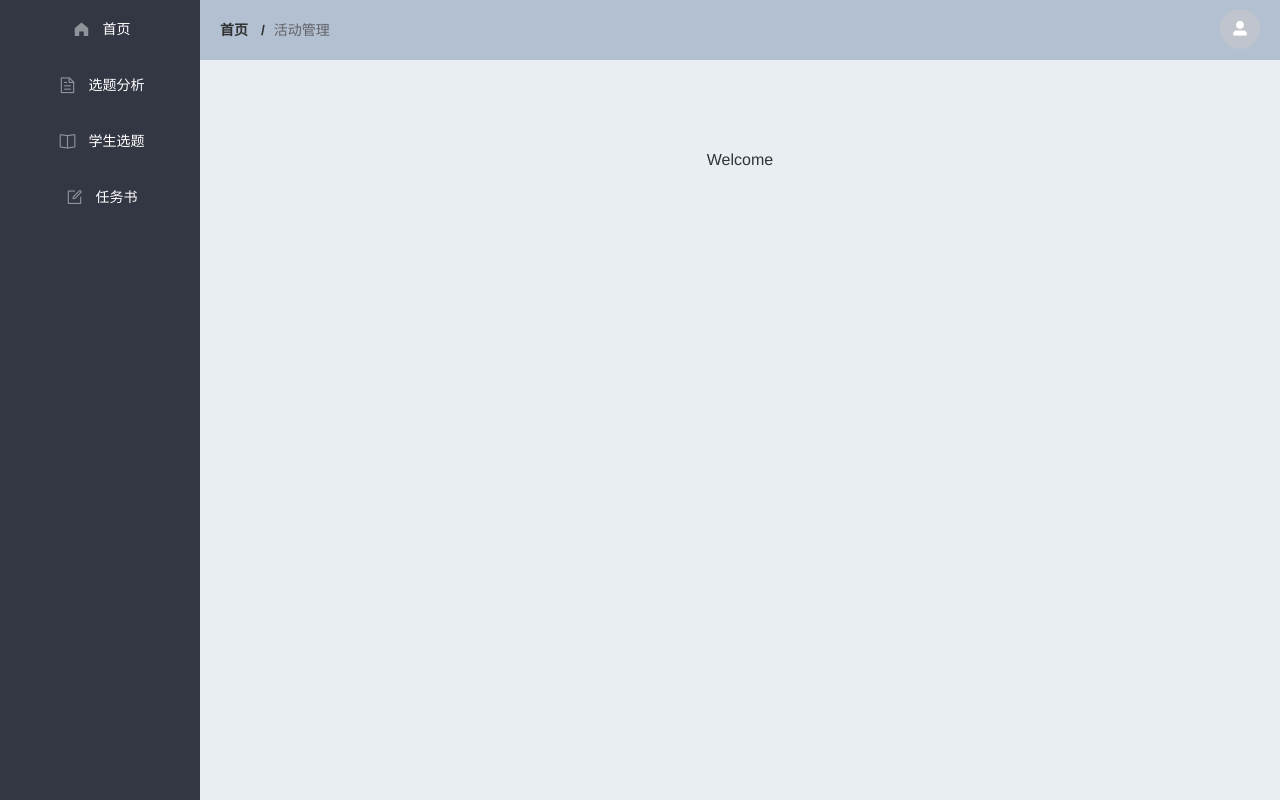
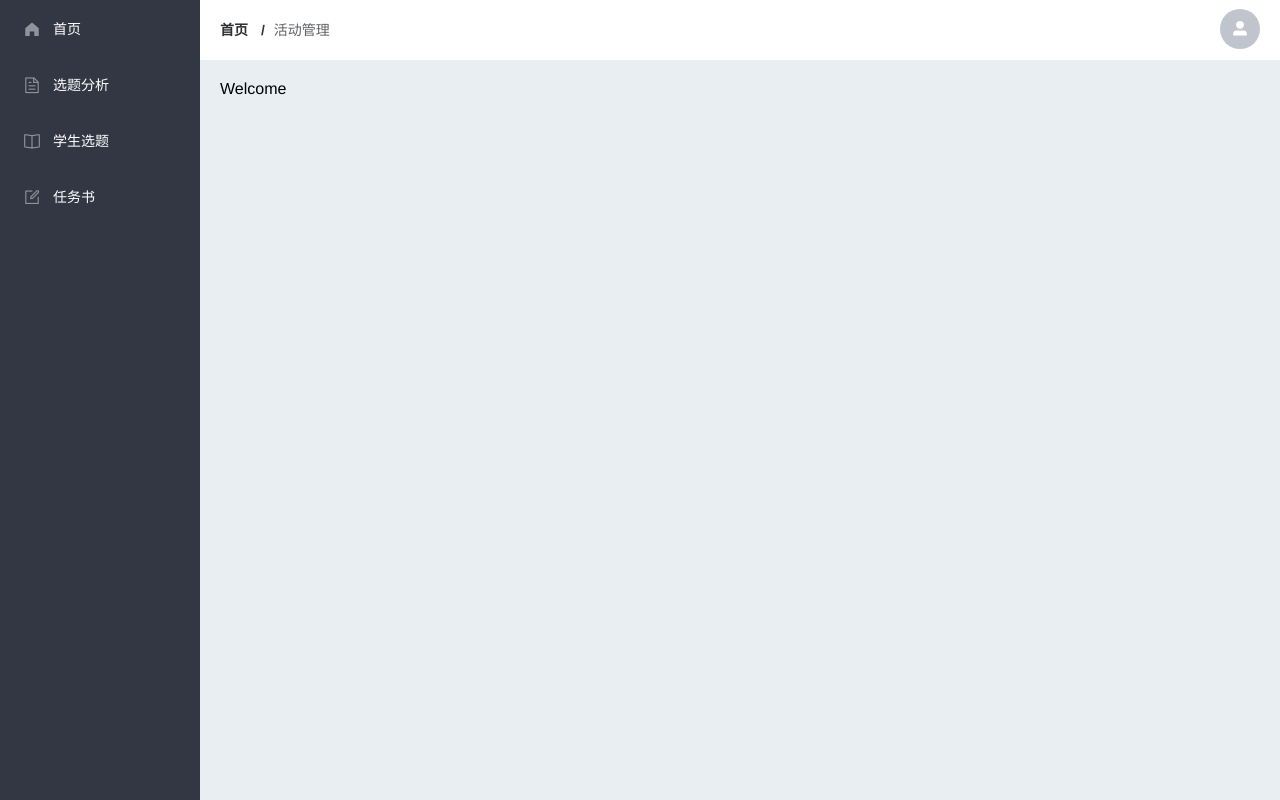
Before and after one commit to yellowsae/course-web, a Vue app: page /welcome in a window 1280 px wide. Built offline with nearby package versions, Linux system fonts and the light colour scheme.

Commit message:
chore: studentSubject 页面部署

```diff
--- a/src/layout/LayoutLeft/LayoutLeft.vue
+++ b/src/layout/LayoutLeft/LayoutLeft.vue
@@ -13,7 +13,7 @@ export default {
   },
   mounted() {
     // 执行getMenuList方法
-    // this.getMenuList()  // 侧边栏数据
+    // this.getMenuList()  // 侧边栏数据 - 教师端
 
     // 侧边栏 Student 端
     this.getMenuListStudent()
@@ -42,8 +42,6 @@ export default {
     async getMenuListStudent() {
       const res = await this.$api.get('/api/student/menuInfo', {})
       // eslint-disable-next-line no-console
-      console.log(res, '学生侧边栏数据')
-
       this.MenuList = res.data.menuList
       this.isCollapse = res.data.isCollapse
     },
@@ -68,10 +66,8 @@ export default {
         :key="items.id"
         :index=" `/${items.path}` "
       >
-        <template>
-          <i :class="items.icon" />
-          <span> {{ items.menuName }}</span>
-        </template>
+        <i :class="items.icon" />
+        <span> {{ items.menuName }}</span>
 
         <!-- 二级菜单 -->
         <el-menu-item v-for="item in items.children" :key="item">
--- a/src/layout/index.vue
+++ b/src/layout/index.vue
@@ -33,37 +33,5 @@ export default {
 </template>
 
 <style>
-  .el-header, .el-footer {
-    background-color: #B3C0D1;
-    color: #333;
-    text-align: center;
-    line-height: 60px;
-  }
-
-  .el-aside {
-    background-color: #D3DCE6;
-    color: #333;
-    text-align: center;
-    line-height: 200px;
-  }
-
-  .el-main {
-    background-color: #E9EEF3;
-    color: #333;
-    text-align: center;
-    line-height: 160px;
-  }
-
-  body > .el-container {
-    margin-bottom: 40px;
-  }
-
-  .el-container:nth-child(5) .el-aside,
-  .el-container:nth-child(6) .el-aside {
-    line-height: 260px;
-  }
-
-  .el-container:nth-child(7) .el-aside {
-    line-height: 320px;
-  }
+@import "./layout.scss";
 </style>
--- /dev/null
+++ b/src/layout/layout.scss
@@ -0,0 +1,10 @@
+.el-header {
+  background-color: #fff;
+  color: #333;
+  text-align: center;
+  line-height: 60px;
+}
+
+.el-main {
+  background-color: #E9EEF3;
+}
--- a/src/mock/mock.js
+++ b/src/mock/mock.js
@@ -80,10 +80,41 @@ Mock.mock('/api/student/menuInfo', (_req, _res) => {
       path: 'studentReview',
     },
   ]
-  // console.log('_req', _req)  // {url: '/api/menuInfo', type: 'GET', body: null}body: nulltype: "GET"url: "/api/menuInfo"[[Prototype]]: Object
-  // console.log('_res', _res)   // {url: '/api/menuInfo', type: 'GET', body: null}
   return {
     menuList,
     isCollapse: true,
   }
 })
+
+// 已选题列表
+Mock.mock('/api/subjectInfo', (_req, _res) => {
+  const tableData = [
+    {
+      subject: '基于舆论分析的信息安全系统',
+      subjectType: '实验研究',
+      subjectFrom: '教师自选题',
+      mentor: '于子涵 (11111)',
+      subjectState: '确认通过',
+      operate: '题目详情',
+    },
+    {
+      subject: '基于舆论分析的信息安全系统',
+      subjectType: '实验研究',
+      subjectFrom: '教师自选题',
+      mentor: '于子涵',
+      subjectState: '不通过',
+      operate: '题目详情',
+    },
+    {
+      subject: '基于舆论分析的信息安全系统',
+      subjectType: '实验研究',
+      subjectFrom: '教师自选题',
+      mentor: '于子涵 (11111)',
+      subjectState: '确认通过',
+      operate: '题目详情',
+    },
+  ]
+  return {
+    tableData,
+  }
+})
--- a/src/views/studentSubject/index.vue
+++ b/src/views/studentSubject/index.vue
@@ -3,23 +3,13 @@ export default {
   name: 'StudentSub',
   data() {
     return {
-      tableData: [{
-        subject: '基于舆论分析的信息安全系统',
-        subjectType: '实验研究',
-        subjectFrom: '教师自选题',
-        mentor: '于子涵 (11111)',
-        subjectState: '确认通过',
-        operate: '题目详情',
-      },
-      {
-        subject: '基于舆论分析的信息安全系统',
-        subjectType: '实验研究',
-        subjectFrom: '教师自选题',
-        mentor: '于子涵',
-        subjectState: '不通过',
-        operate: '题目详情',
-      }],
+      //
+      tableData: [],
     }
+  },
+
+  created() {
+    this.gettableDataInfo()
   },
 
   methods: {
@@ -30,6 +20,13 @@ export default {
       else if (rowIndex === 3)
         return 'success-row'
       return ''
+    },
+
+    // 项目详情信息
+    async gettableDataInfo() {
+      const res = await this.$api.get('/api/subjectInfo', {})
+
+      this.tableData = res.data.tableData
     },
   },
 }
@@ -50,7 +47,7 @@ export default {
         <el-table-column
           prop="subject"
           label="题目"
-          width="180"
+          width="300"
         />
         <el-table-column
           prop="subjectType"
@@ -72,6 +69,7 @@ export default {
         <el-table-column
           prop="operate"
           label="操作"
+          width="180"
         />
       </el-table>
     </el-card>
--- a/src/views/studentSubject/studentSubject.scss
+++ b/src/views/studentSubject/studentSubject.scss
@@ -4,3 +4,17 @@
   flex-direction: column;
   width: 100%;
 }
+.el-card {
+  margin-bottom: 20px;
+}
+.el-table {
+  text-align: center;
+}
+
+.el-table .warning-row {
+  background: oldlace;
+}
+
+.el-table .success-row {
+  background: #f0f9eb;
+}
```
